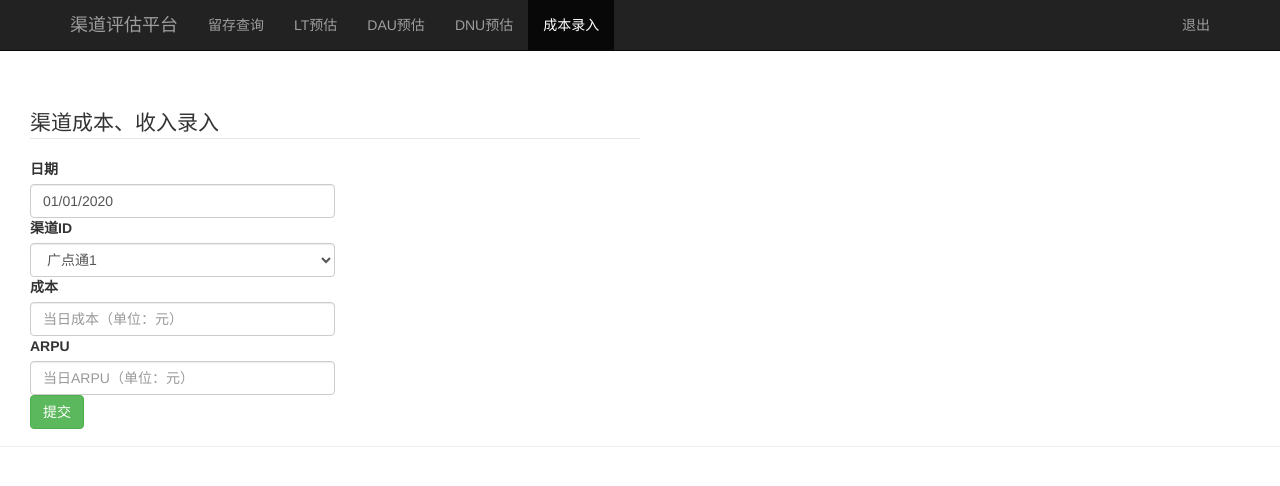
After one commit to Xingyuzhao3/plat_0_1, a Django app: page /cost_input/ in a window 1280 px wide. The commit adds this page. Shown: the top 486 px of the page. Run offline with Django 3.2, Linux system fonts and the light colour scheme; some libraries are stand-ins or nearby versions.

Commit message:
成本录入前端界面完成，后端接口TODO

```diff
--- a/plat_0_1/urls.py
+++ b/plat_0_1/urls.py
@@ -26,5 +26,7 @@ urlpatterns = [
     path('dnu_est/', views.dnu_est),
     path('lt_est_cal/', views.lt_est_cal),
     path('dau_est_cal/', views.dau_est_cal),
-    path('dnu_est_cal/', views.dnu_est_cal)
+    path('dnu_est_cal/', views.dnu_est_cal),
+    path('cost_input/', views.cost_input),
+    path('cost_input_submit/', views.cost_input_sumit),
 ]
--- /dev/null
+++ b/plat_app_0_1/templates/cost_ipt.html
@@ -0,0 +1,235 @@
+<!DOCTYPE html>
+<html lang="zh-CN">
+<script type="text/javascript" src="https://cdn.jsdelivr.net/jquery/latest/jquery.min.js"></script>
+<script type="text/javascript" src="https://cdn.jsdelivr.net/momentjs/latest/moment.min.js"></script>
+<script type="text/javascript" src="https://cdn.jsdelivr.net/npm/daterangepicker/daterangepicker.min.js"></script>
+<link rel="stylesheet" type="text/css" href="https://cdn.jsdelivr.net/npm/daterangepicker/daterangepicker.css" />
+  <head>
+    <!-- 加载bootstrap3应用、CSS、Javascript文件，% %为Django模板标签语言 -->
+    {% load bootstrap3 %}
+    {% bootstrap_css %}
+    {% bootstrap_javascript %}
+    <!-- 设置页面标题 -->
+    <title>渠道评估平台</title>
+
+  </head>
+
+  <body role="document">
+
+    <!-- 导航栏 -->
+    <nav class="navbar navbar-inverse navbar-fixed-top">
+      <div class="container">
+        <div class="navbar-header">
+          <a class="navbar-brand" href="/lt_est/">渠道评估平台</a>
+        </div>
+        <div id="navbar" class="collapse navbar-collapse">
+          <ul class="nav navbar-nav">
+            <!-- 设置页面导航栏，class=active表示当前菜单处于选中状态 -->
+            <li><a href="/index/">留存查询</a></li>
+            <!-- href=/guest_manage/用于跳转到嘉宾管理页面 -->
+            <li><a href="/lt_est/">LT预估</a></li>
+              <li><a href="/dau_est/">DAU预估</a></li>
+              <li><a href="/dnu_est/">DNU预估</a></li>
+              <li class="active"><a href="#">成本录入</a></li>
+          </ul>
+          <ul class="nav navbar-nav navbar-right">
+            <!-- {}为Django模板语言，用于定义显示变量，user为客户端获取的浏览器sessionid对应的登录用户名 -->
+            <!--a href 超文本链接-->
+{#            <li><a href="#">{{user}}</a></li>#}
+            <!-- href=/logout/用于跳转到退出路径 -->
+            <li><a href="/logout/">退出</a></li>
+          </ul>
+        </div><!--/.nav-collapse -->
+      </div>
+    </nav>
+
+    <!-- <div class="container theme-showcase" role="main"> -->
+
+      <!-- 发布会搜索栏 -->
+      <!-- style属性中padding-top用于设置元素的上内边距，如果不设置该属性，发布会列表可能会被导航栏遮挡 -->
+      <div class="page-header" style="padding-top:60px;">
+          <div id="navbar" class="navbar-collapse collapse">
+            <!-- method=get 为HTTP请求方式，action=/search_name/为搜索请求路径 -->
+            <form class="navbar-form" method="get" action="/cost_input_submit/" id="cost-form">
+              <div class="form-group" style="width:50%">
+                <!-- name=name为搜索输入框name的属性值 -->
+{#                  <label>录入日期</label>#}
+{#                <input type="text" name="date_setted" value="10/24/1984" /><br>#}
+{#                  <label>渠道号</label>#}
+{#                <input name="name" type="text" placeholder="渠道号" class="form-control"><br>#}
+{#                  <label>成本</label>#}
+{#                <input name="cost" type="text" placeholder="成本" class="form-control"><br>#}
+{#                  <label>当日收入</label>#}
+{#                <input name="cost" type="text" placeholder="当日收入" class="form-control">#}
+{#                <input name="date_fmt" type="text" placeholder="日期" class="form-control">#}
+                  <fieldset>
+                    <legend>渠道成本、收入录入</legend>
+                    <div class="row responsive-label">
+                    <div class="col-sm-12 col-md-3">
+                    <label for="date_setted" style="width:50%">日期</label>
+                    </div>
+                    <div class="col-sm-12 col-md">
+                    <input type="text" name="date_setted" value="01/01/2020" style="width:50%" class="form-control"; />
+                    </div>
+                    </div>
+                      <div class="row responsive-label">
+                    <div class="col-sm-12 col-md-3">
+                    <label for="ch_id">渠道ID</label>
+                    </div>
+                    <div class="col-sm-12 col-md">
+                    <select name="select" form="cost-form" style="width:50%" class="form-control";>
+                        <option value="1">广点通1</option>
+                        <option value="2">广点通2</option>
+                        <option value="3">广点通3</option>
+                        <option value="4">广点通4</option>
+                        <option value="5">头条1</option>
+                        <option value="6">头条2</option>
+                        <option value="7">头条3</option>
+                        <option value="8">头条4</option></select>
+                    </div>
+                    </div>
+{#                      <div class="row responsive-label">#}
+{#                    <div class="col-sm-12 col-md-3">#}
+{#                    <label for="name" style="width:50%">渠道号</label>#}
+{#                    </div>#}
+{#                    <div class="col-sm-12 col-md">#}
+{#                    <input type="text" name="name" placeholder="渠道号" style="width:50%" class="form-control"; />#}
+{#                    </div>#}
+{#                    </div>#}
+                                            <div class="row responsive-label">
+                    <div class="col-sm-12 col-md-3">
+                    <label for="cost" style="width:50%">成本</label>
+                    </div>
+                    <div class="col-sm-12 col-md">
+                    <input type="text" name="cost" placeholder="当日成本（单位：元）" style="width:50%" class="form-control"; />
+                    </div>
+                    </div>
+                                            <div class="row responsive-label">
+                    <div class="col-sm-12 col-md-3">
+                    <label for="arpu" style="width:50%">ARPU</label>
+                    </div>
+                    <div class="col-sm-12 col-md">
+                    <input type="text" name="arpu" placeholder="当日ARPU（单位：元）" style="width:50%" class="form-control"; />
+
+                    </div>
+                    </div>
+{#                      </div>#}
+
+                      <button type="submit" class="btn btn-success" onclick="btn()">提交</button>
+                    </fieldset>
+                  </div>
+
+                </form>
+          </div><!--/.navbar-collapse -->
+        </div>
+
+      <!--发布会表单-->
+      <!-- style属性中padding-top用于设置元素的上内边距，如果不设置该属性，发布会列表可能会被导航栏遮挡 -->
+{#      <div class="row" style="padding-top: 80px;">#}
+{#        <div class="col-md-6">#}
+{#          <table class="table table-striped">#}
+{#            <thead>#}
+{#              <tr>#}
+{#                <th>日期</th>#}
+{#                <th>渠道ID</th>#}
+{#                  <th>新增用户数</th>#}
+{#                <th>后1日留存</th>#}
+{#                <th>后2日留存</th>#}
+{#                <th>后3日留存</th>#}
+{#                <th>后4日留存</th>#}
+{#                <th>后5日留存</th>#}
+{#                  <th>后6日留存</th>#}
+{#                <th>后7日留存</th>#}
+{#                <th>后8日留存</th>#}
+{#                <th>后9日留存</th>#}
+{#                <th>后10日留存</th>#}
+{#                <th>后11日留存</th>#}
+{#                <th>后12日留存</th>#}
+{#                <th>后13日留存</th>#}
+{#                <th>后14日留存</th>#}
+{#                <th>后15日留存</th>#}
+{#                <th>后16日留存</th>#}
+{#                <th>后17日留存</th>#}
+{#                  <th>后18日留存</th>#}
+{#                <th>后19日留存</th>#}
+{#                <th>后20日留存</th>#}
+{#                <th>后21日留存</th>#}
+{#                <th>后22日留存</th>#}
+{#                <th>后23日留存</th>#}
+{#                <th>后24日留存</th>#}
+{#                <th>后25日留存</th>#}
+{#                <th>后26日留存</th>#}
+{#                <th>后27日留存</th>#}
+{#                <th>后28日留存</th>#}
+{#                <th>后29日留存</th>#}
+{#              </tr>#}
+{#            </thead>#}
+{#            <tbody>#}
+{#              <!-- 通过Django模板语言，使用for循环，循环打印发布会的id、name等字段，注意for循环语句需要有对应的endfor来表示语句的结束 -->#}
+{#              <!-- events 这是在 views 中传递过来的第三个参数的 key -->#}
+{#              {% for event in events %}#}
+{#                <tr>#}
+{#                  <td>{{ event.pday }}</td>#}
+{#                  <td>{{ event.ch_id }}</td>#}
+{#                  <td>{{ event.dnu }}</td>#}
+{#                    <td>{{ event.rete_d1 }}</td>#}
+{#                    <td>{{ event.rete_d2 }}</td>#}
+{#                    <td>{{ event.rete_d3 }}</td>#}
+{#                    <td>{{ event.rete_d4 }}</td>#}
+{#                    <td>{{ event.rete_d5 }}</td>#}
+{#                    <td>{{ event.rete_d6 }}</td>#}
+{#                    <td>{{ event.rete_d7 }}</td>#}
+{#                    <td>{{ event.rete_d8 }}</td>#}
+{#                    <td>{{ event.rete_d9 }}</td>#}
+{#                    <td>{{ event.rete_d10 }}</td>#}
+{#                    <td>{{ event.rete_d11 }}</td>#}
+{#                    <td>{{ event.rete_d12 }}</td>#}
+{#                    <td>{{ event.rete_d13 }}</td>#}
+{#                    <td>{{ event.rete_d14 }}</td>#}
+{#                    <td>{{ event.rete_d15 }}</td>#}
+{#                    <td>{{ event.rete_d16 }}</td>#}
+{#                    <td>{{ event.rete_d17 }}</td>#}
+{#                    <td>{{ event.rete_d18 }}</td>#}
+{#                    <td>{{ event.rete_d19 }}</td>#}
+{#                    <td>{{ event.rete_d20 }}</td>#}
+{#                    <td>{{ event.rete_d21 }}</td>#}
+{#                    <td>{{ event.rete_d22 }}</td>#}
+{#                    <td>{{ event.rete_d23 }}</td>#}
+{#                    <td>{{ event.rete_d24 }}</td>#}
+{#                    <td>{{ event.rete_d25 }}</td>#}
+{#                    <td>{{ event.rete_d26 }}</td>#}
+{#                    <td>{{ event.rete_d27 }}</td>#}
+{#                    <td>{{ event.rete_d28 }}</td>#}
+{#                    <td>{{ event.rete_d29 }}</td>#}
+{#                </tr>#}
+{#              {% endfor %}#}
+{#            </tbody>#}
+{#          </table>#}
+{#        </div>#}
+{#      </div>#}
+{##}
+{#    </div>#}
+
+
+
+
+  </body>
+<script>
+    function btn(){
+        alert("提交成功,点击确认进行校验！")
+    }
+</script>
+<script>
+$(function() {
+  $('input[name="date_setted"]').daterangepicker({
+    singleDatePicker: true,
+    showDropdowns: true,
+    minYear: 1901,
+    maxYear: parseInt(moment().format('YYYY'),10)
+  }, function(start, end, label) {
+    var years = moment().diff(start, 'years');
+    //alert("You are " + years + " years old!");
+  });
+});
+</script>
+</html>
--- a/plat_app_0_1/templates/dau_est.html
+++ b/plat_app_0_1/templates/dau_est.html
@@ -30,6 +30,7 @@
             <li><a href="/lt_est/">LT预估</a></li>
               <li class="active"><a href="/dau_est/">DAU预估</a></li>
               <li><a href="/dnu_est/">DNU预估</a></li>
+              <li><a href="/cost_input/">成本录入</a></li>
           </ul>
           <ul class="nav navbar-nav navbar-right">
             <!-- {}为Django模板语言，用于定义显示变量，user为客户端获取的浏览器sessionid对应的登录用户名 -->
--- a/plat_app_0_1/templates/index.html
+++ b/plat_app_0_1/templates/index.html
@@ -30,6 +30,7 @@
             <li><a href="/lt_est/">LT预估</a></li>
               <li><a href="/dau_est/">DAU预估</a></li>
               <li><a href="/dnu_est/">DNU预估</a></li>
+              <li><a href="/cost_input/">成本录入</a></li>
           </ul>
           <ul class="nav navbar-nav navbar-right">
             <!-- {}为Django模板语言，用于定义显示变量，user为客户端获取的浏览器sessionid对应的登录用户名 -->
--- a/plat_app_0_1/templates/lt_est.html
+++ b/plat_app_0_1/templates/lt_est.html
@@ -30,6 +30,7 @@
             <li class="active"><a href="/lt_est/">LT预估</a></li>
               <li><a href="/dau_est/">DAU预估</a></li>
               <li><a href="/dnu_est/">DNU预估</a></li>
+              <li><a href="/cost_input/">成本录入</a></li>
           </ul>
           <ul class="nav navbar-nav navbar-right">
             <!-- {}为Django模板语言，用于定义显示变量，user为客户端获取的浏览器sessionid对应的登录用户名 -->
--- a/plat_app_0_1/views.py
+++ b/plat_app_0_1/views.py
@@ -90,6 +90,16 @@ def dau_est(request):
 
 def dnu_est(request):
     return render(request, "dnu_est.html")
+
+def cost_input(request):
+    return render(request, "cost_ipt.html")
+
+def cost_input_sumit(request):
+    search_name = request.GET.get("select", "")
+    date_fmt = request.GET.get("date_setted","")
+    cost = request.GET.get("cost", "")
+    arpu = request.GET.get("arpu", "")
+    return HttpResponse(search_name+date_fmt+cost+arpu)
 
 def lt_est_cal(request):
     search_name = request.GET.get("name", "")
```
Also changed, not shown: plat_app_0_1/templates/dnu_est.html (+16 -1 lines).
